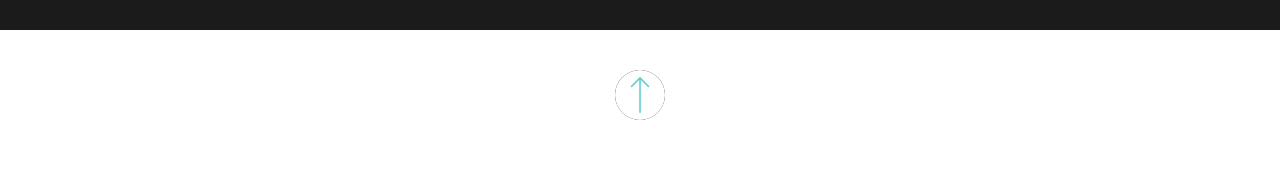
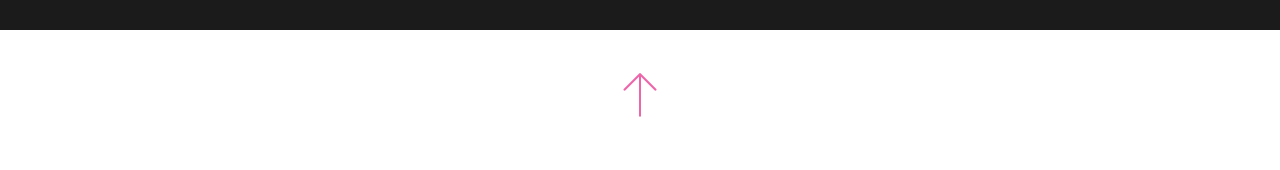
Before and after one commit to MaoSokChamroeun/ninety-nine-company, a React (Vite) app: page / in a window 1280 px wide. Shown: the part 4148-4318 px from the top of the page. Built offline with nearby package versions, Linux system fonts and the light colour scheme; a web font is replaced by a local one.

Commit message:
Update Header and Icon

```diff
--- a/src/components/ButtonScrollTop.jsx
+++ b/src/components/ButtonScrollTop.jsx
@@ -13,7 +13,7 @@ const ButtonScrollTop = () => {
     <div className="w-full mt-10">
       <div className="max-w-7xl mx-auto text-center flex items-center justify-center">
         <Link to="/" onClick={handleScrollTop}  >
-          <img src={IconTop} width={50} alt="" className='rounded-full bg-black'  />
+          <img src={IconTop} width={50} alt="" className='rounded-full'  />
         </Link>
       </div>
     </div>
--- a/src/components/Header.jsx
+++ b/src/components/Header.jsx
@@ -6,7 +6,7 @@ import { NavLink } from "react-router-dom";
 import DarkModeToggle from "./DarkModeToggle";
 import '../App.css'
 import { SERVICE_NAV } from "../data/navigations";
-import { RxHamburgerMenu } from "react-icons/rx";
+import { RxHamburgerMenu ,RxCross1 } from "react-icons/rx";
 const Header = () => {
   const [isOpen, setIsOpen] = useState(false);
   const [serviceOpen, setServiceOpen] = useState(false);
@@ -131,12 +131,17 @@ const Header = () => {
 
           {/* MOBILE BURGER (SAME COLUMN) */}
           <div className="md:hidden flex justify-end w-full col-start-3">
-            <button
-              onClick={() => setIsOpen(!isOpen)}
-            >
-             <RxHamburgerMenu size={20} />
-            </button>
-          </div>
+              <button
+                onClick={() => setIsOpen(!isOpen)}
+              >
+                {isOpen ? (
+                  <RxCross1 size={22} />
+                ) : (
+                  <RxHamburgerMenu size={22} />
+                )}
+              </button>
+            </div>
+
           </div>
         </div>
       </div>
```
Also changed, not shown: src/assets/icon_GIF/up-arrow.gif.
